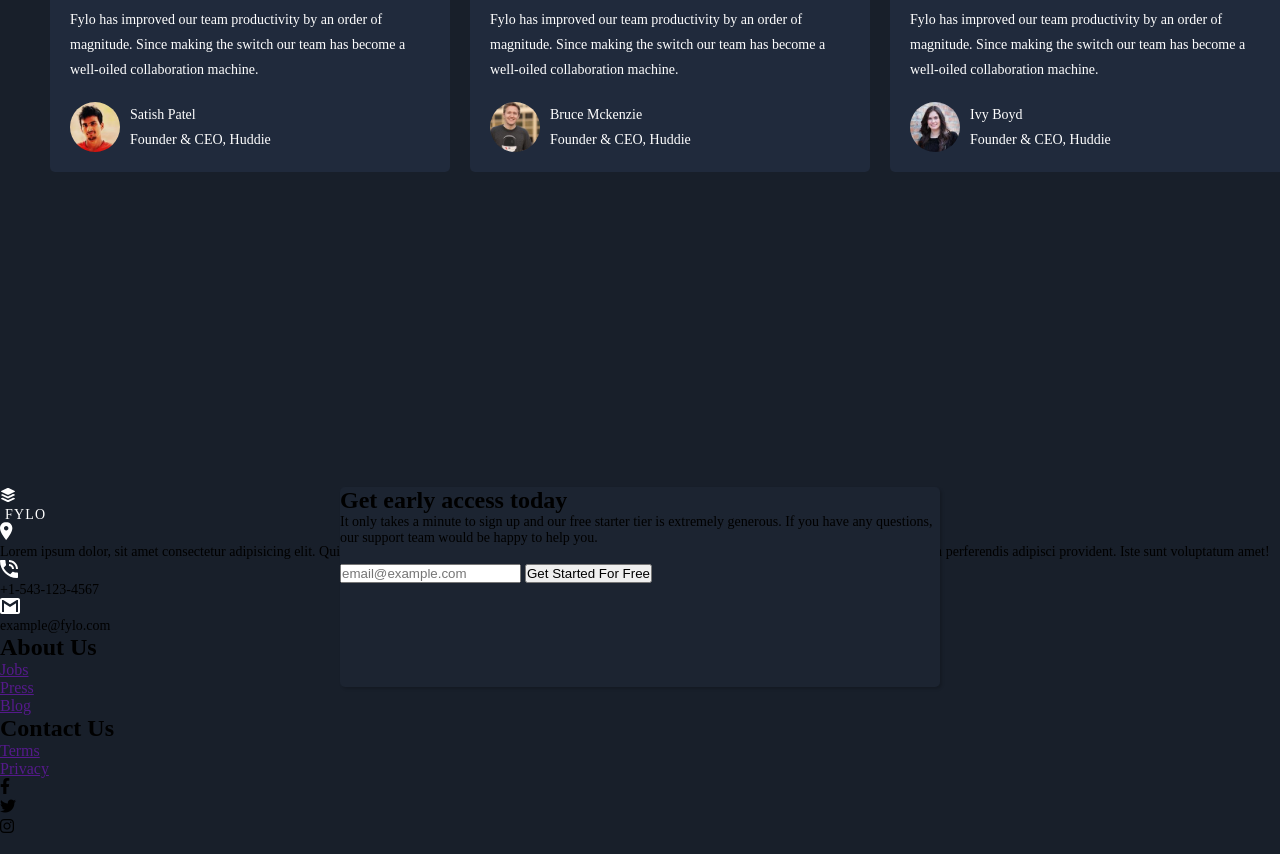
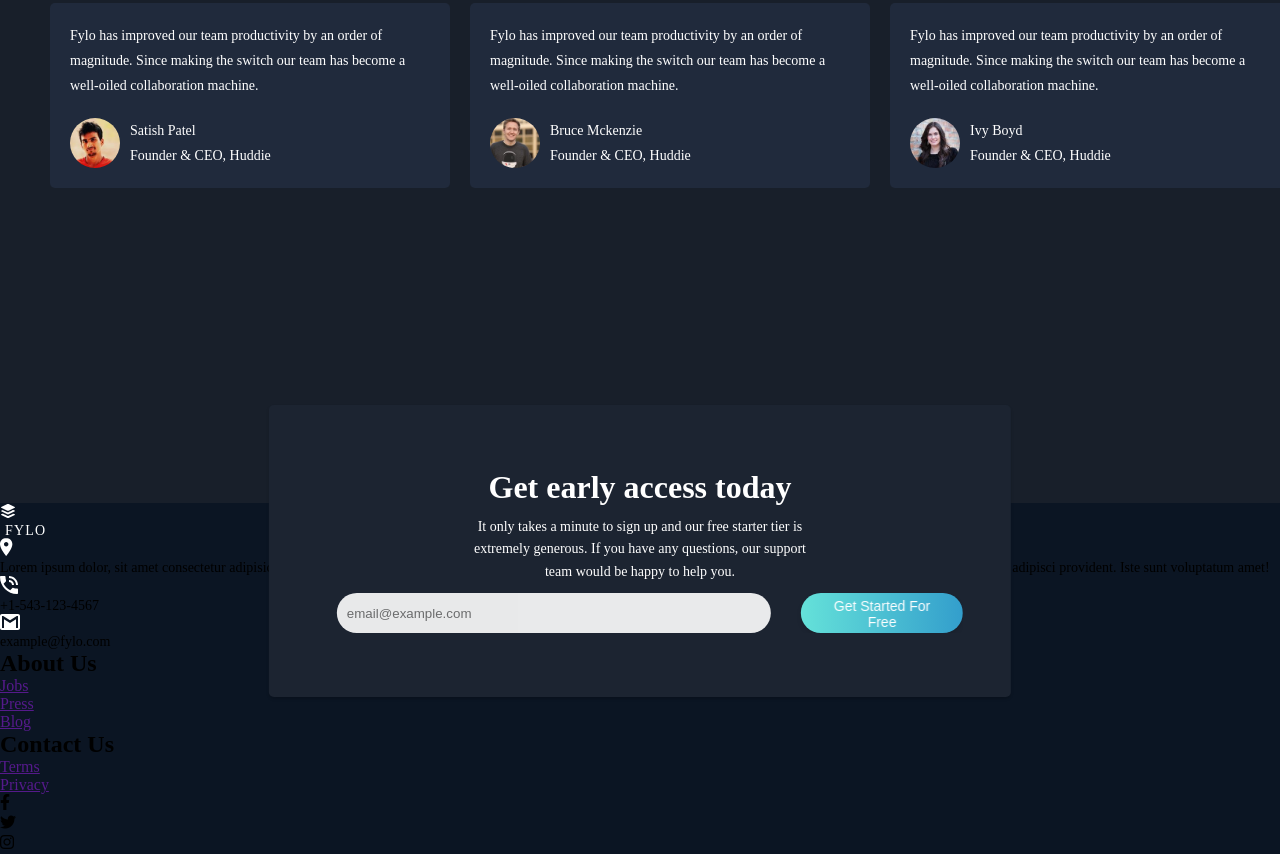
Before and after one commit to DidiTek/Capstone-Project, a plain HTML site: page index.html in a window 1280 px wide. Shown: the part 1915-2769 px from the top of the page. Drawn offline with nearby package versions, Linux system fonts and the light colour scheme.

Commit message:
New Features

```diff
--- a/assets/css/style.css
+++ b/assets/css/style.css
@@ -160,12 +160,12 @@
 }
 
 .section-hero .hero-txt a{
-    width: 15rem;
+    height: 2.5rem;
     font-size: 18px;
     text-decoration: none;
-    border: 1px solid seashell;
+    background: linear-gradient(to right, var(--cyan), var(--blue));
     border-radius: 40px;
-    padding: 2% 5%;
+    padding: 5px 1.6rem 5px 1.6rem;
     text-align: center;
     color: var(--text-color);
     font-weight: 400;
@@ -173,6 +173,14 @@
     display: flex;
     align-items: center;
     justify-content: center;
+    box-shadow: 0 3px 5px rgba(0, 0, 0, 0.1);
+    cursor: pointer;
+    outline: none;
+    transition: all 0.5s ease-in-out;
+}
+
+.section-hero .hero-txt a:hover{
+    transform: translateY(-10px);
 }
 
 .bg-svg{
@@ -316,16 +324,85 @@
 }
 
 .section-search{
-    width: 600px;
-    height: 200px;
+    width: fit-content;
+    padding: 4rem 3rem;
     border-radius: 5px;
-    box-shadow: 2px 2px 3px rgba(0,0,0,0.17);
+    box-shadow: 0 2px 3px rgb(0 0 0 / 17%);
     position: absolute;
+    display: flex;
     left: 50%;
     transform: translateX(-50%);
+    /*  */
+    top: 145pc;
+    /*  */
+    margin: 0 auto;
     background: var(--secondary-background);
+    flex-direction: column;
+    align-items: center;
+    justify-content: center;
 }
 
+.section-search h1{
+    font-size: 32px;
+    color: var(--text-color);
+    font-weight: 700;
+}
+
+.section-search p{
+    margin-top: 10px;
+    font-size: var(--font-size *1.69);
+    line-height: 1.6;
+    color: var(--text-color);
+    text-align: center;
+    width: 55%;
+}
+
+.section-search > div{
+    width: 100%;
+    margin-top: 10px;
+    display: flex;
+    display: -moz-box;
+    align-items: center;
+    justify-content: center;
+    gap: 10px;
+}
+
+.section-search > div input{
+    width: 500px;
+    height: 40px;
+    border-radius: 20px;
+    border: none;
+    margin: 0 20px;
+    outline: none;
+    padding: 10px;
+    opacity: 0.9;
+}
+
+.section-search > div input:focus {
+    border: 1.5px solid var(--cyan);
+    transition: all 1s ease-in-out;
+}
+
+.section-search > div button {
+    height: 2.5rem;
+    font-size: var(--font-size);
+    border: none;
+    color: var(--text-color);
+    border-radius: 25px;
+    padding: 5px 1.6rem 5px 1.6rem;
+    background: linear-gradient(to right, var(--cyan), var(--blue));
+    cursor: pointer;
+    outline: none;
+    box-shadow: 0 3px 5px rgba(0, 0, 0, 0.1);
+}
+
+footer{
+    background: var(--footer-background);
+}
+
+.footer{
+
+}
 
 
 /* Media Queries */
@@ -334,13 +411,3 @@
        width: 1440px;
    }
 }
-
-@media (min-width: 375px) {
-   body{
-       width: 100%;
-   }
-
-   .bg-svg{
-
-   }
-}
--- a/index.html
+++ b/index.html
@@ -46,6 +46,7 @@
 
     </header>
     <main>
+        <!-- Intro-wrapper -->
         <section class="section-hero">
             <div class="hero-img">
                 <img src="./assets/imgs/illustration-intro.png" alt="This is a back-groung-cropped PNG image">
@@ -67,7 +68,7 @@
 
 
         </section>
-
+        <!-- Credentials -->
         <section class="section-cred">
             <section class="card">
                 <section class="icon">
@@ -106,6 +107,7 @@
                 </section>
             </section>
         </section>
+        <!-- Call to Action -->
         <section class="section-cta">
             <div class="cta-box">
                 <img src="./assets/imgs/illustration-stay-productive.png" alt="">
@@ -117,6 +119,7 @@
                 <a href="#">See how Fylo works <img src="./assets/imgs/icon-arrow.svg" alt=""></a>
             </div>
         </section>
+        <!-- Testimonials -->
         <section class="section-testimonials">
             <div class="grid-container">
                 <section class="grid-box">
@@ -164,16 +167,17 @@
                 </section>
             </div>
         </section>
+        <!-- Search-bar -->
         <section class="section-search">
             <h1>Get early access today</h1>
             <p>It only takes a minute to sign up and our free starter tier is extremely generous. If you have any
                 questions, our support team would be happy to help you.</p>
-            <br>
-            <input placeholder="email@example.com"> <button>Get Started For Free</button>
-            <br><br>
+
+            <div><input placeholder="email@example.com"> <button>Get Started For Free</button></div>
         </section>
     </main>
     <footer>
+        <div class="footer">
             <div class="logo">
                 <a href="./index.html">
                     <ion-icon name="logo-buffer"></ion-icon>
@@ -219,6 +223,7 @@
                     <div class="dot"><i class="fa-brands fa-instagram"></i></div>
                 </div>
             </div>
+        </div>
     </footer>
 
     <!-- ICO icons -->
```
Lines whose indentation alone changed are shown as unchanged.
